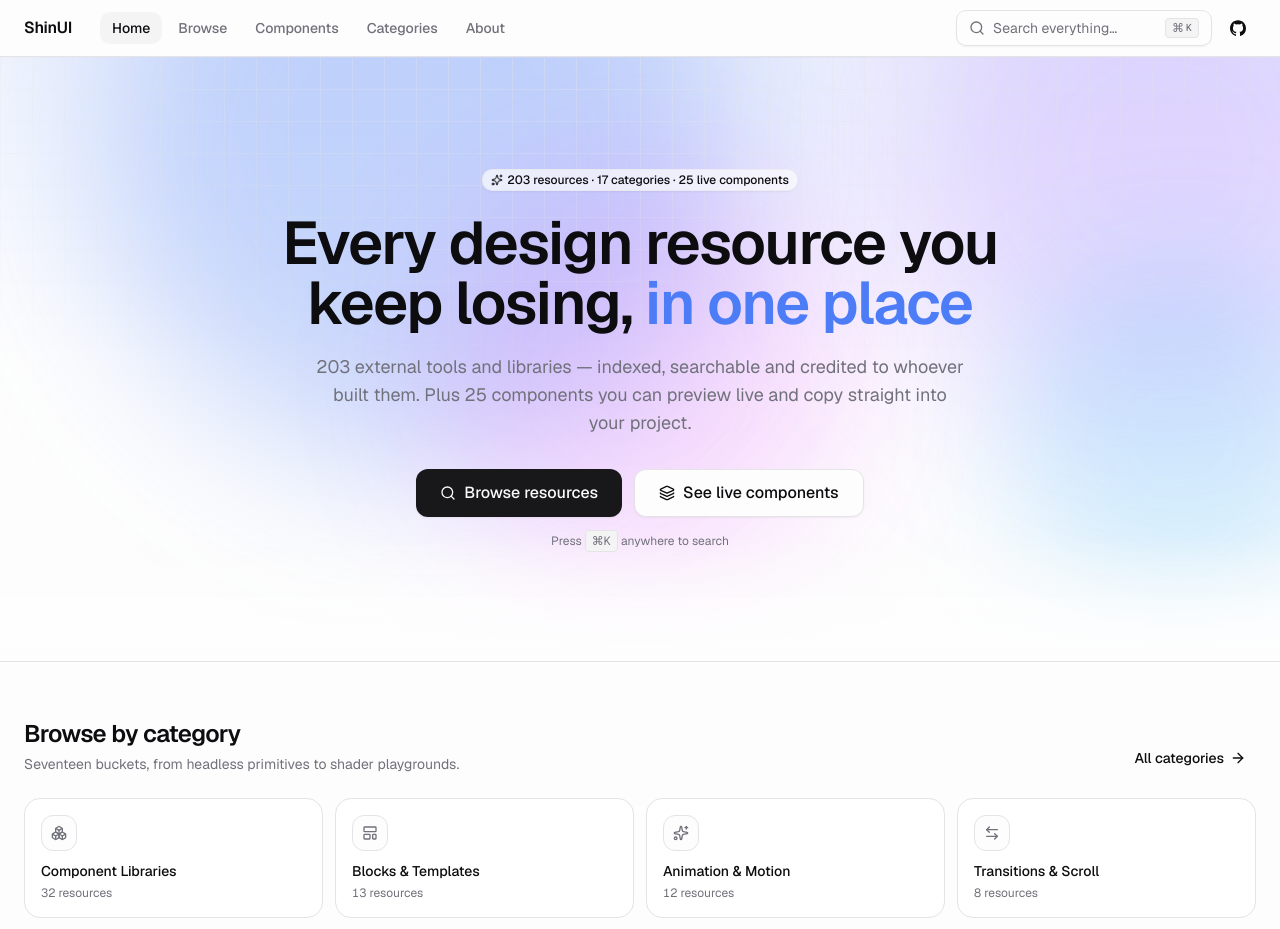
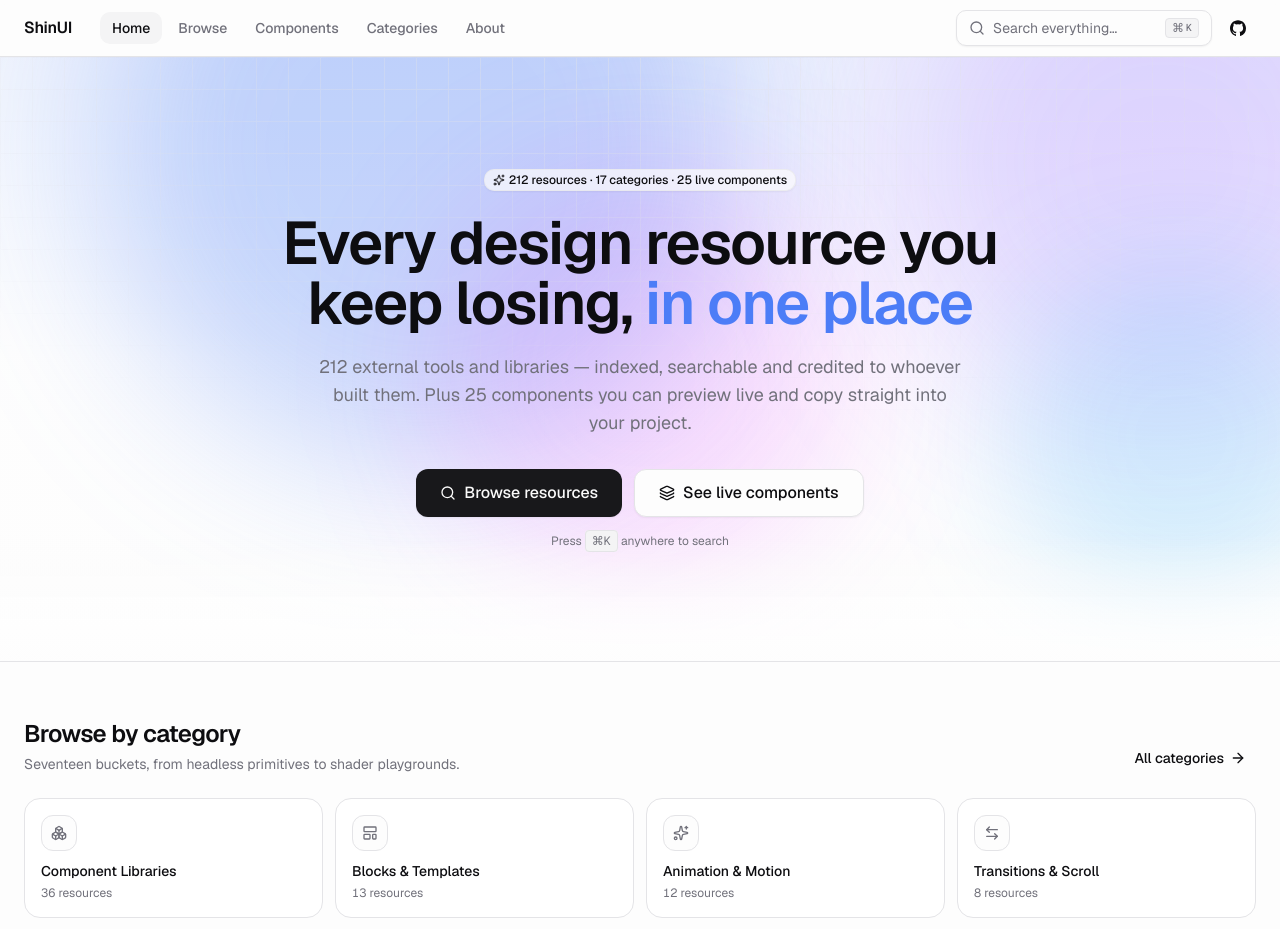
Before and after one commit to MarkShinozaki/ShinUI-Project, a Next.js app: page / in a window 1280 px wide. Shown: the top 929 px of the page. Built offline with nearby package versions, Linux system fonts and the light colour scheme.

Commit message:
updating

```diff
--- a/src/app/globals.css
+++ b/src/app/globals.css
@@ -126,11 +126,14 @@
     @apply bg-background text-foreground antialiased;
     /* Reserve room for the mobile bottom navigation bar. */
     padding-bottom: calc(env(safe-area-inset-bottom) + 5rem);
+    /* iOS safe area top padding */
+    padding-top: env(safe-area-inset-top);
   }
 
   @media (min-width: 768px) {
     body {
       padding-bottom: env(safe-area-inset-bottom);
+      padding-top: 0;
     }
   }
 
@@ -138,6 +141,35 @@
   img {
     content-visibility: auto;
   }
+
+  /* iOS safe area theme color fix */
+  @supports (padding: max(0px)) {
+    body {
+      padding-left: max(0px, env(safe-area-inset-left));
+      padding-right: max(0px, env(safe-area-inset-right));
+    }
+  }
+
+  /* Ensure safe areas match theme */
+  .dark {
+    color-scheme: dark;
+  }
+
+  :root {
+    color-scheme: light;
+  }
+
+  /* iOS safe area background color fix */
+  html {
+    background-color: var(--background);
+    transition: background-color 0.3s ease;
+  }
+
+  body {
+    background-color: var(--background);
+  }
+
+
 }
 
 @utility grid-pattern {
@@ -168,3 +200,19 @@
 ::selection {
   background: color-mix(in oklch, var(--brand) 30%, transparent);
 }
+
+/* iOS safe area utilities */
+@supports (padding: max(0px)) {
+  .pt-safe {
+    padding-top: max(0px, env(safe-area-inset-top));
+  }
+  .pb-safe {
+    padding-bottom: max(0px, env(safe-area-inset-bottom));
+  }
+  .pl-safe {
+    padding-left: max(0px, env(safe-area-inset-left));
+  }
+  .pr-safe {
+    padding-right: max(0px, env(safe-area-inset-right));
+  }
+}
--- a/src/app/layout.tsx
+++ b/src/app/layout.tsx
@@ -7,6 +7,7 @@
 import { SiteHeader } from "@/components/site-header";
 import { SiteFooter } from "@/components/site-footer";
 import { BottomNav } from "@/components/bottom-nav";
+import { ThemeSync } from "@/components/theme-sync";
 import { TooltipProvider } from "@/components/ui/tooltip";
 import { Toaster } from "@/components/ui/sonner";
 import { SITE, SITE_ASSETS } from "@/lib/site";
@@ -98,6 +99,7 @@
           defaultTheme="light"
           disableTransitionOnChange
         >
+          <ThemeSync />
           <TooltipProvider>
             <div className="flex min-h-dvh flex-col">
               <SiteHeader />
--- a/src/components/bottom-nav.tsx
+++ b/src/components/bottom-nav.tsx
@@ -18,8 +18,7 @@
 
   return (
     <nav
-      className="bg-background/85 fixed inset-x-0 bottom-0 z-40 border-t backdrop-blur-xl md:hidden"
-      style={{ paddingBottom: "env(safe-area-inset-bottom)" }}
+      className="bg-background/85 fixed inset-x-0 bottom-0 z-40 border-t backdrop-blur-xl md:hidden pb-safe"
       aria-label="Primary"
     >
       <ul className="grid grid-cols-4">
--- a/src/components/site-header.tsx
+++ b/src/components/site-header.tsx
@@ -32,7 +32,7 @@
   }
 
   return (
-    <header className="bg-background/80 sticky top-0 z-40 w-full border-b backdrop-blur-xl">
+    <header className="bg-background/80 sticky top-0 z-40 w-full border-b backdrop-blur-xl pt-safe">
       <div className="mx-auto flex h-14 max-w-7xl items-center gap-3 px-4 sm:px-6">
         <Link href="/" className="font-semibold tracking-tight">
           ShinUI
--- /dev/null
+++ b/src/components/theme-sync.tsx
@@ -0,0 +1,41 @@
+"use client";
+
+import { useEffect } from "react";
+import { useTheme } from "next-themes";
+
+/**
+ * Component to sync iOS safe area theme colors with the current theme.
+ * This ensures that the notch area and home indicator area match the theme.
+ */
+export function ThemeSync() {
+  const { theme, resolvedTheme } = useTheme();
+
+  useEffect(() => {
+    const updateThemeColor = () => {
+      const currentTheme = theme === "system" ? resolvedTheme : theme;
+      const color = currentTheme === "dark" ? "#09090b" : "#ffffff";
+
+      // Update meta theme-color for iOS
+      let metaThemeColor = document.querySelector('meta[name="theme-color"]') as HTMLMetaElement;
+      if (!metaThemeColor) {
+        metaThemeColor = document.createElement('meta');
+        metaThemeColor.name = "theme-color";
+        document.head.appendChild(metaThemeColor);
+      }
+      metaThemeColor.setAttribute("content", color);
+
+      // Update apple-mobile-web-app-status-bar-style
+      let metaStatusBar = document.querySelector('meta[name="apple-mobile-web-app-status-bar-style"]') as HTMLMetaElement;
+      if (!metaStatusBar) {
+        metaStatusBar = document.createElement('meta');
+        metaStatusBar.name = "apple-mobile-web-app-status-bar-style";
+        document.head.appendChild(metaStatusBar);
+      }
+      metaStatusBar.setAttribute("content", currentTheme === "dark" ? "black-translucent" : "default");
+    };
+
+    updateThemeColor();
+  }, [theme, resolvedTheme]);
+
+  return null;
+}
--- a/src/data/resources.ts
+++ b/src/data/resources.ts
@@ -2868,6 +2868,125 @@
     pricing: "open-source",
     install: "pnpm dlx shadcn@latest add @heroicons-animated/",
     addedAt: "2026-09-03",
+  },
+
+  // ── Added 2026-09-21 ────────────────────────────────────────────────────
+  {
+    slug: "evilcharts",
+    name: "Evil Charts",
+    tagline: "Opinionated chart library for React",
+    description:
+      "A modern chart library built on Recharts with a strong visual point of view — distinctive gradients, animations and a component API that covers common data visualization needs.",
+    url: "https://evilcharts.com/",
+    category: "data-viz",
+    tags: ["charts", "react", "recharts", "animated"],
+    stack: ["React", "Recharts", "Tailwind"],
+    pricing: "open-source",
+    addedAt: "2026-09-21",
+  },
+  {
+    slug: "keylineicons",
+    name: "Keyline Icons",
+    tagline: "Minimal stroke icon set",
+    description:
+      "A clean, consistent stroke icon library with React components and SVG export — focused on essential UI icons without the bloat of larger sets.",
+    url: "https://keylineicons.com/",
+    category: "icons-assets",
+    tags: ["stroke", "minimal", "react", "svg"],
+    stack: ["React", "SVG"],
+    pricing: "open-source",
+    addedAt: "2026-09-21",
+  },
+  {
+    slug: "ui-xiod",
+    name: "UI.Xiod",
+    tagline: "Modern React component library",
+    description:
+      "A collection of beautiful, accessible React components with a focus on modern design patterns and developer experience.",
+    url: "https://ui.xiod.dev/",
+    category: "component-libraries",
+    tags: ["react", "components", "modern", "accessible"],
+    stack: ["React", "Tailwind"],
+    pricing: "open-source",
+    addedAt: "2026-09-21",
+  },
+  {
+    slug: "libraries-dev-voice",
+    name: "Libraries.dev Voice",
+    tagline: "Voice interface components",
+    description:
+      "AI-powered voice and speech components for modern web applications — speech recognition, text-to-speech and voice UI patterns.",
+    url: "https://libraries.dev/voice",
+    category: "ai-chat-ui",
+    tags: ["voice", "speech", "ai", "audio"],
+    stack: ["React", "Web Speech API"],
+    pricing: "freemium",
+    addedAt: "2026-09-21",
+  },
+  {
+    slug: "koboyo-mascot",
+    name: "Koboyo Page Mascot",
+    tagline: "3D character mascot components",
+    description:
+      "Interactive 3D mascot characters and character components for web applications — adds personality and brand character to landing pages and empty states.",
+    url: "https://koboyo.com/page-mascot",
+    category: "icons-assets",
+    tags: ["3d", "mascot", "character", "react"],
+    stack: ["React", "Three.js", "WebGL"],
+    pricing: "freemium",
+    addedAt: "2026-09-21",
+  },
+  {
+    slug: "runeicons",
+    name: "Rune Icons",
+    tagline: "RPG-inspired icon set",
+    description:
+      "A fantasy and RPG-themed icon library with a distinctive visual style — perfect for gaming, fantasy apps and projects that need an adventurous aesthetic.",
+    url: "https://runeicons.com/",
+    category: "icons-assets",
+    tags: ["rpg", "fantasy", "gaming", "icons"],
+    stack: ["SVG", "PNG"],
+    pricing: "freemium",
+    addedAt: "2026-09-21",
+  },
+  {
+    slug: "sonaui",
+    name: "Sona UI",
+    tagline: "Beautiful React component library",
+    description:
+      "A modern React component library with beautiful design and smooth animations — focused on aesthetics and user experience.",
+    url: "https://sonaui.com/",
+    category: "component-libraries",
+    tags: ["react", "components", "animated", "beautiful"],
+    stack: ["React", "Tailwind", "Motion"],
+    pricing: "open-source",
+    addedAt: "2026-09-21",
+  },
+  {
+    slug: "rewampui",
+    name: "Rewamp UI",
+    tagline: "Modern React component system",
+    description:
+      "A comprehensive React component library with modern design patterns and a focus on developer experience — built for building beautiful interfaces quickly.",
+    url: "https://rewampui.com/",
+    category: "component-libraries",
+    tags: ["react", "components", "modern", "developer-experience"],
+    stack: ["React", "Tailwind"],
+    pricing: "open-source",
+    addedAt: "2026-09-21",
+  },
+  {
+    slug: "evilbuttons",
+    name: "Evil Buttons",
+    tagline: "Creative button components",
+    description:
+      "A collection of distinctive and creative button components with unique animations and visual effects — adds character to any interface.",
+    url: "https://evilbuttons.com/",
+    category: "component-libraries",
+    tags: ["buttons", "animated", "creative", "react"],
+    stack: ["React", "CSS"],
+    pricing: "open-source",
+    addedAt: "2026-09-21",
   },
 ];
 
```
